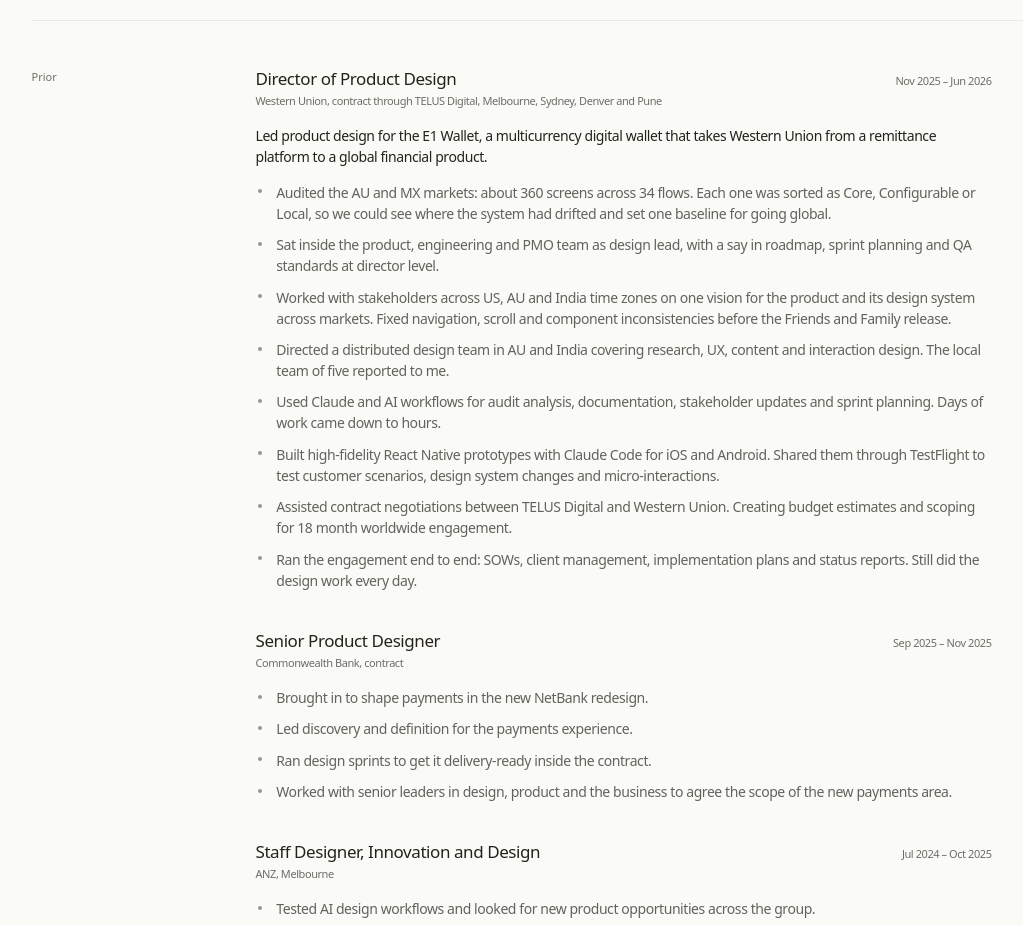
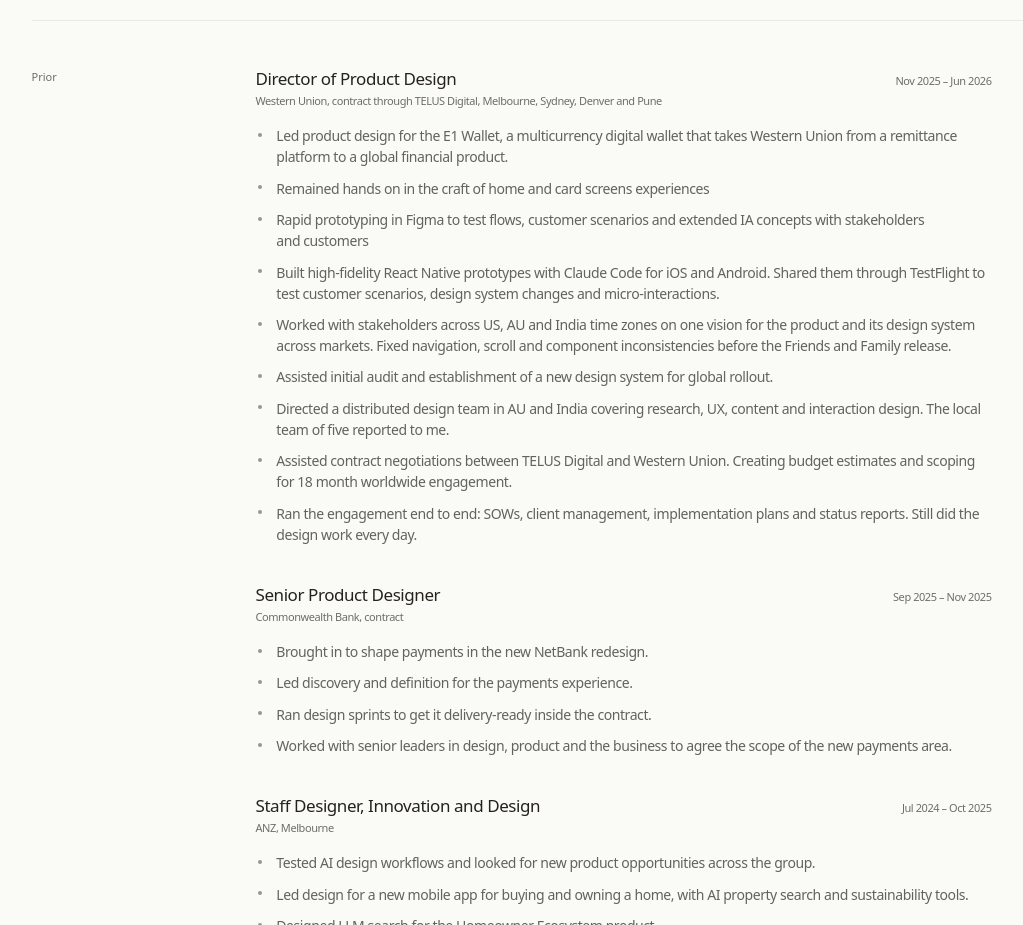
Before and after one commit to Leroice/leroice-26, an Astro site: page /cv in a window 1280 px wide. Shown: the part 1020-1945 px from the top of the page, without its empty margins (41-1064 px from the left). Built offline with nearby package versions, Linux system fonts and the light colour scheme; Astro itself is replaced by a stand-in of ours.

Commit message:
CV: Western Union role in Leigh's words

```diff
--- a/src/components/CvContent.astro
+++ b/src/components/CvContent.astro
@@ -37,14 +37,14 @@
     role: "Director of Product Design",
     org: "Western Union, contract through TELUS Digital, Melbourne, Sydney, Denver and Pune",
     date: "Nov 2025 – Jun 2026",
-    summary: "Led product design for the E1 Wallet, a multicurrency digital wallet that takes Western Union from a remittance platform to a global financial product.",
     bullets: [
-      "Audited the AU and MX markets: about 360 screens across 34 flows. Each one was sorted as Core, Configurable or Local, so we could see where the system had drifted and set one baseline for going global.",
-      "Sat inside the product, engineering and PMO team as design lead, with a say in roadmap, sprint planning and QA standards at director level.",
+      "Led product design for the E1 Wallet, a multicurrency digital wallet that takes Western Union from a remittance platform to a global financial product.",
+      "Remained hands on in the craft of home and card screens experiences",
+      "Rapid prototyping in Figma to test flows, customer scenarios and extended IA concepts with stakeholders and customers",
+      "Built high-fidelity React Native prototypes with Claude Code for iOS and Android. Shared them through TestFlight to test customer scenarios, design system changes and micro-interactions.",
       "Worked with stakeholders across US, AU and India time zones on one vision for the product and its design system across markets. Fixed navigation, scroll and component inconsistencies before the Friends and Family release.",
+      "Assisted initial audit and establishment of a new design system for global rollout.",
       "Directed a distributed design team in AU and India covering research, UX, content and interaction design. The local team of five reported to me.",
-      "Used Claude and AI workflows for audit analysis, documentation, stakeholder updates and sprint planning. Days of work came down to hours.",
-      "Built high-fidelity React Native prototypes with Claude Code for iOS and Android. Shared them through TestFlight to test customer scenarios, design system changes and micro-interactions.",
       "Assisted contract negotiations between TELUS Digital and Western Union. Creating budget estimates and scoping for 18 month worldwide engagement.",
       "Ran the engagement end to end: SOWs, client management, implementation plans and status reports. Still did the design work every day.",
     ],
@@ -222,7 +222,6 @@
           </div>
           <span class="cv-role__date">{job.date}</span>
         </header>
-        {job.summary && <p class="cv-role__summary">{job.summary}</p>}
         {job.bullets.length > 0 && (
           <ul class="cv-role__bullets">
             {job.bullets.map((b) => <li>{b}</li>)}
@@ -245,7 +244,6 @@
           </div>
           <span class="cv-role__date">{job.date}</span>
         </header>
-        {job.summary && <p class="cv-role__summary">{job.summary}</p>}
         {job.bullets.length > 0 && (
           <ul class="cv-role__bullets">
             {job.bullets.map((b) => <li>{b}</li>)}
--- a/src/styles/global.css
+++ b/src/styles/global.css
@@ -1866,11 +1866,6 @@
   font-size: var(--fs-caption);
   opacity: var(--op-soft);
   white-space: nowrap;
-}
-.cv-role__summary {
-  margin: 0 0 0.9rem;
-  font-size: var(--fs-body);
-  line-height: 1.5;
 }
 .cv-role__bullets {
   list-style: none;
```
